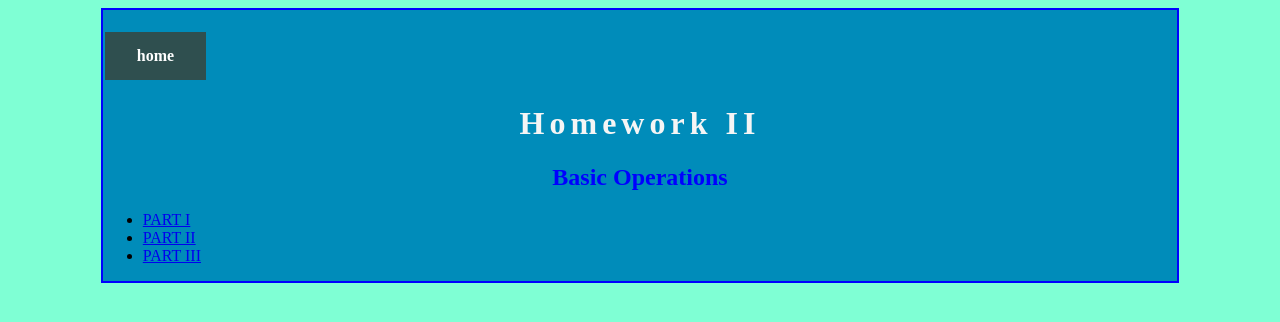
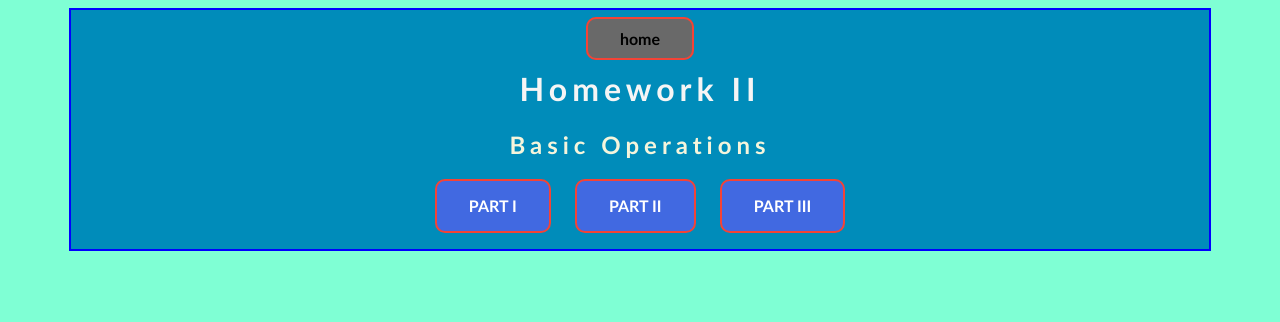
Before and after one commit to Fvargas78/hw2, a plain HTML site: page index.html in a window 1280 px wide. Drawn offline with Linux system fonts and the light colour scheme.

Commit message:
Update style2.css

```diff
--- a/style2.css
+++ b/style2.css
@@ -1,26 +1,33 @@
 body{
     background: aquamarine;
+    font-family: "candara", Helvetica, Arial;
 }
 .wrapper {
   background-color:#008CBA;
-  min-width: 700px;
+  min-width: 900px;
   margin: 0 auto;
-  width: 85%;
+  width: 90%;
   border: 2px solid blue;
 }
 .button {
-  border: none;
-  color: white;
+  border: 2px solid #f44336;
+  color: black;
+  background-color: dimgray;
   font-weight: bold;
-  padding: 15px 32px;
+  border-radius: 10px;
+  padding: 10px 32px;
   text-align: center;
   text-decoration: none;
-  display: inline-block;
   font-size: 16px;
-  margin: 4px 2px;
+  margin: 0 10px;
+    width: auto;
   cursor: pointer;
+  display:inline;
 }
-.button {background-color: #2F4F4F;} /* dark*/
+.btn-text-center{
+	text-align: center;
+}
+
 h1{
     text-align: center;
     letter-spacing:5px;
@@ -28,5 +35,20 @@ h1{
         }
  H2{
     text-align: center;
-    color: blue;
+     letter-spacing:5px;
+    color: beige;
         }
+nav { text-align:center; }
+nav ul{list-style-type: none; padding: 0;}
+nav ul li { background-color: #4169E1;
+            border: 2px solid #f44336;
+            text-align: center;
+            display: inline-block;
+            margin: 0px 10px;
+            width: auto;
+            height: 30px;
+            border-radius: 10px;
+            line-height: 30px;
+            padding: 10px 32px;}
+
+nav ul li a {text-decoration: none; font-weight: bold; color:white;}
```
